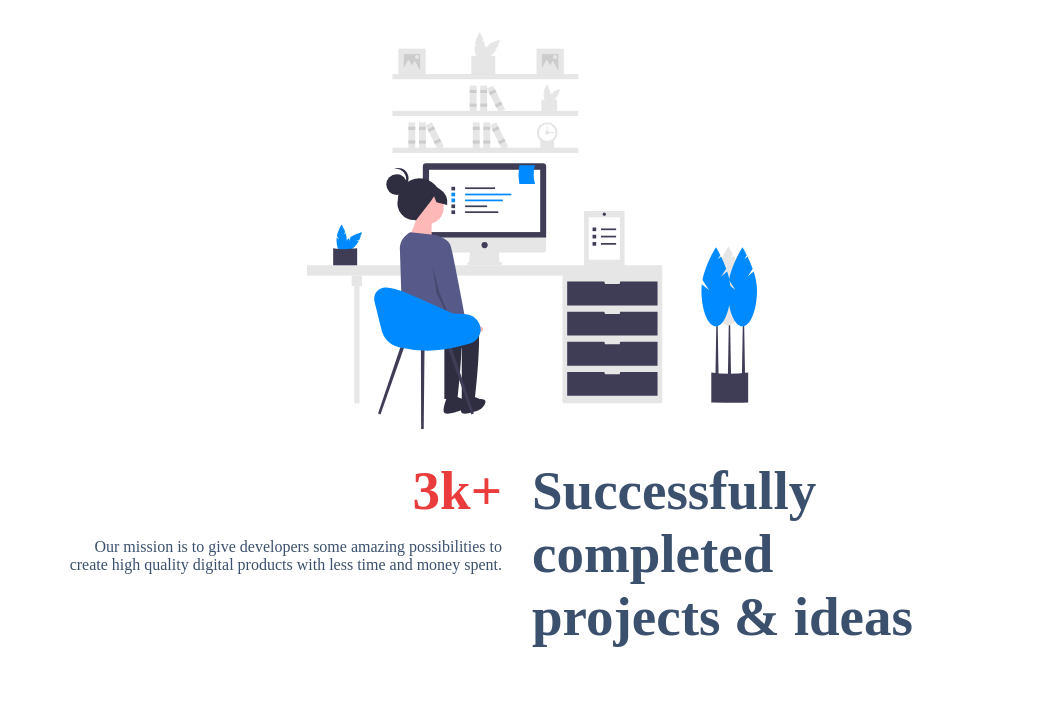
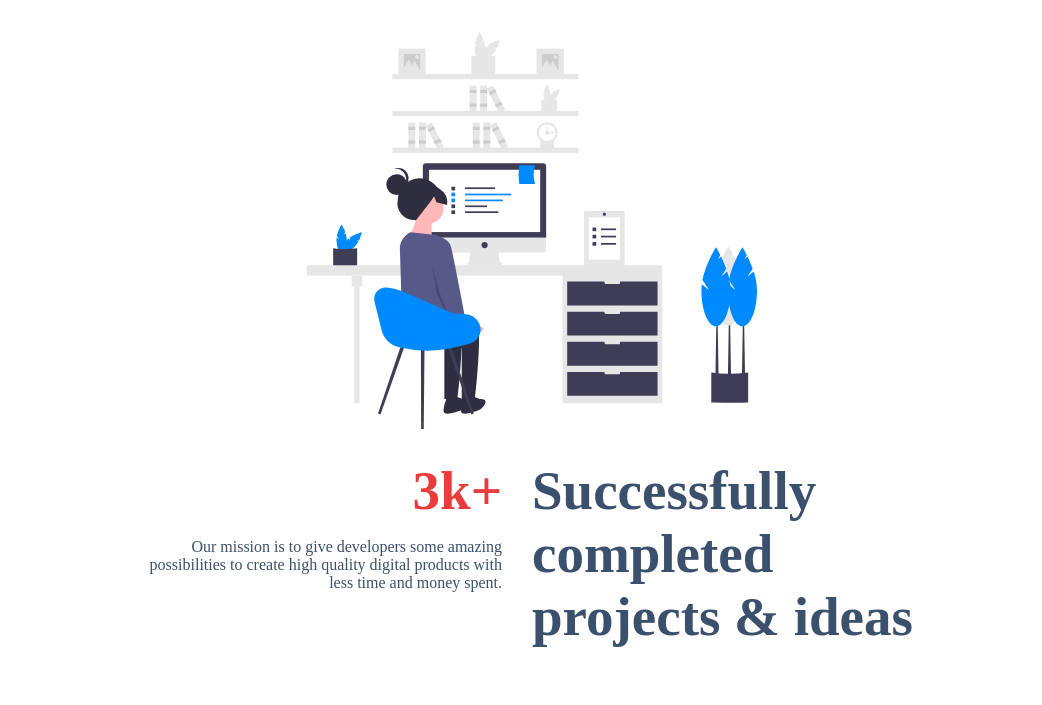
Before and after one commit to Foisal1/ssb-278-project2, a plain HTML site: page index.html in a window 1280 px wide. Shown: the part 268-973 px from the top of the page, without its empty margins (108-1150 px from the left). Drawn offline with Linux system fonts and the light colour scheme.

Commit message:
Add files via upload

```diff
--- a/css/style.css
+++ b/css/style.css
@@ -6,7 +6,7 @@ header{
     box-shadow: 0px 5px 20px 0px #3b506c12;
     padding: 10px 0;
 }
-.wrapper{width: 1000px;margin: auto;overflow: hidden;}
+.wrapper{width: 850px;margin: auto;overflow: hidden;}
 .logo{
     width: 20%;
     float: left;
```
